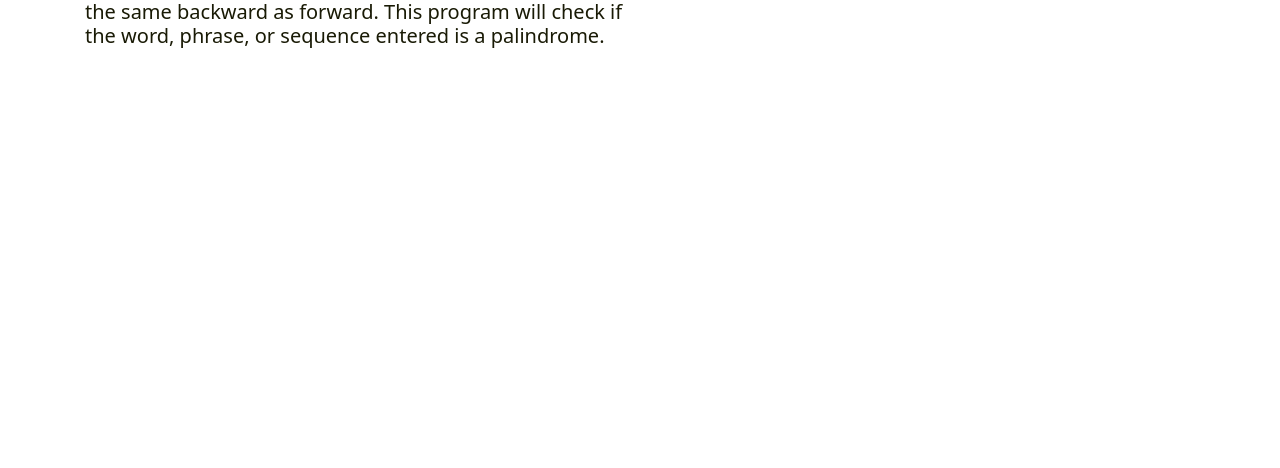
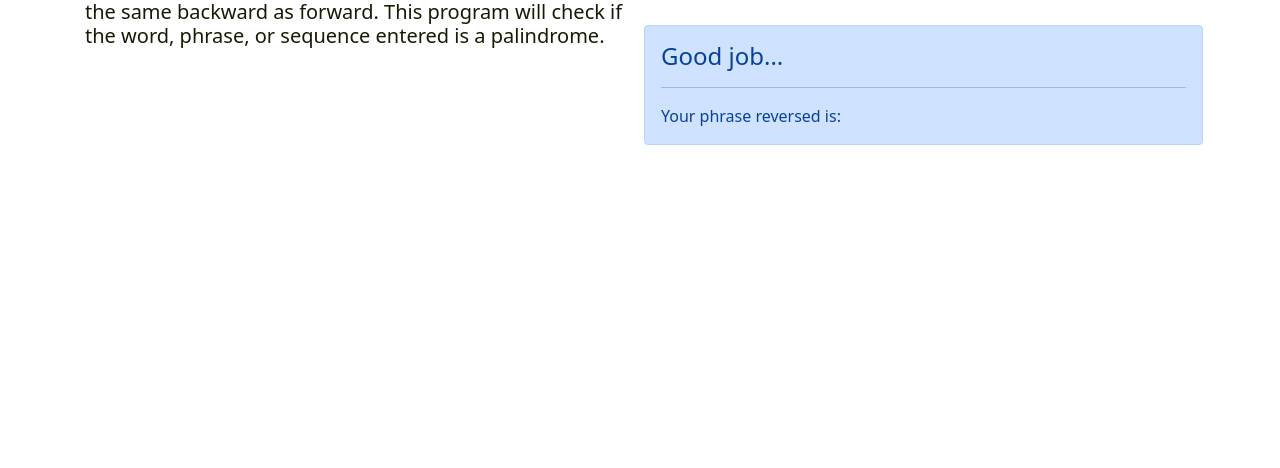
Before and after one commit to DENRIG777/palindrome, a plain HTML site: page app.html in a window 1280 px wide. Both pictures are taken after a click on the button "|TEST|". Shown: the part 264-732 px from the top of the page. Drawn offline with nearby package versions, Linux system fonts and the light colour scheme.

Commit message:
debuged and ran app

```diff
--- a/app.html
+++ b/app.html
@@ -69,7 +69,7 @@
                     <button type="button" id="btnSubmit" class="btn btn-primary">|TEST|</button>
                 </div>
                 <div class="alert alert-primary mt-5 invisible fade show" id="alert" role="alert">
-                    <h4 class="alert-heading">Praise the Lord it worked!!!</h4>
+                    <h4 id="alertHeader" class="alert-heading">Praise the lord it worked!!!</h4>
                     <hr>
                     <p class="mb-0" id="msg">
                         <!-- insert message here -->
--- a/js/site.js
+++ b/js/site.js
@@ -1,5 +1,9 @@
 //get our user input
 function getValue(){
+
+    //make sure alert is invisible
+    document.getElementById("alert").classList.add("invisible");
+
     //get user string for the page
     let userString = document.getElementById("userString").value;
 
@@ -22,18 +26,32 @@ function checkForPalindrome(userString){
     userString = userString.replace(regex,"");
 
     //reverse the string
-    let revString [];
+    let revString = [];
+    let returnObj = {};
     //i need a decrementing for loop a loop that starts from the end.
 
-    for (let index = userSting.length - 1; index >=0; index--) {
-        revString += userSting[index];
+    for (let index = userString.length - 1; index >=0; index--) {
+        revString += userString[index];
     }
 
+    if (revString == userString) {
+        returnObj.msg = "Good job..."
+    }
+    else{
+        returnObj.msg = "Try again you got this..."
+    }
+    returnObj.reversed = revString;
+
+    return returnObj;
 
 
 }
 
 //display a message to the string
-function displayMessage(){
+function displayMessage(returnObj){
+
+    document.getElementById("alertHeader").innerHTML = returnObj.msg;
+    document.getElementById("msg").innerHTML = `Your phrase reversed is: ${returnObj.reversed}`;
+    document.getElementById("alert").classList.remove("invisible");
 
 }
```
